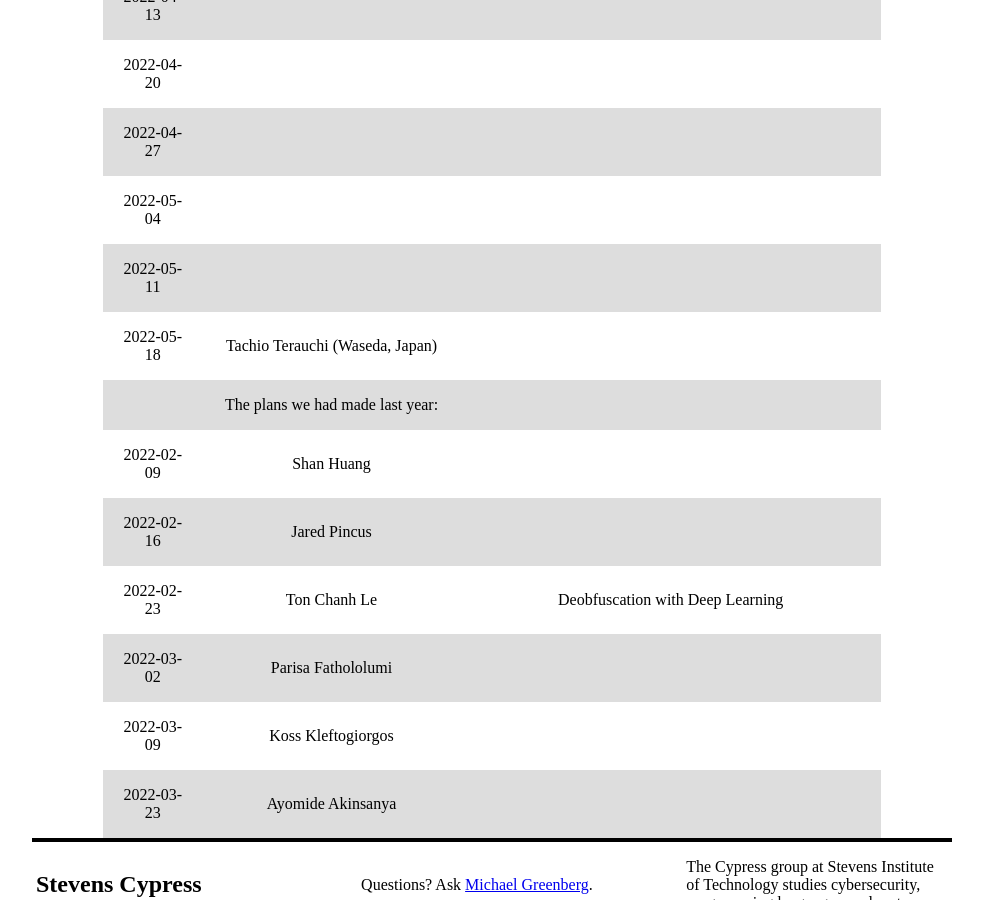
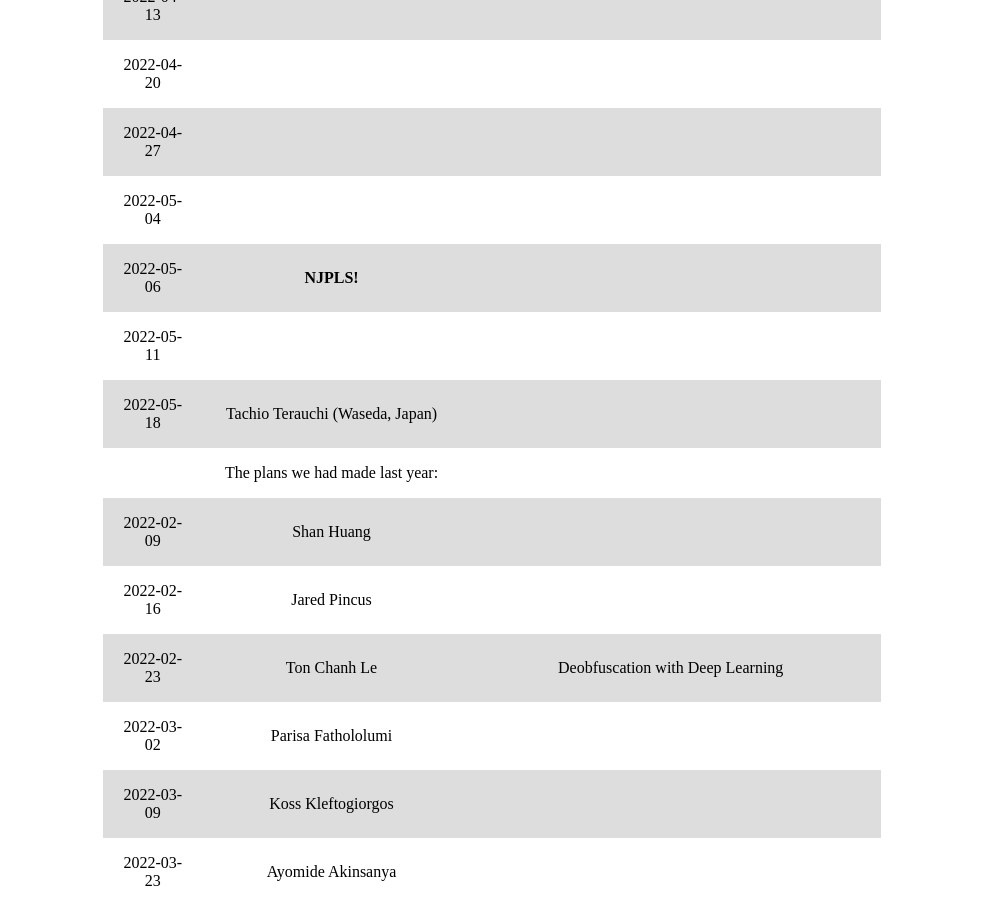
Before and after one commit to mgree/cypress, a Jekyll site: the page built from schedule.md, in a window 1280 px wide and 900 px high, scrolled down 1892 px. Shown: the whole window, without its empty margins (148-1131 px from the left). Built offline with Jekyll 4.4.1, drawn with Linux system fonts in a browser that asks for light colours.

Commit message:
scheduling, add njpls

```diff
--- a/schedule.md
+++ b/schedule.md
@@ -42,6 +42,7 @@ find someone willing to take your place first.
 | 2022-04-20 |                                       | |
 | 2022-04-27 |                                       | |
 | 2022-05-04 |                                       | |
+| 2022-05-06 | **NJPLS!**                            | |
 | 2022-05-11 |                                       | |
 | 2022-05-18 | Tachio Terauchi (Waseda, Japan)       | |
 |            | The plans we had made last year:      | |
```
